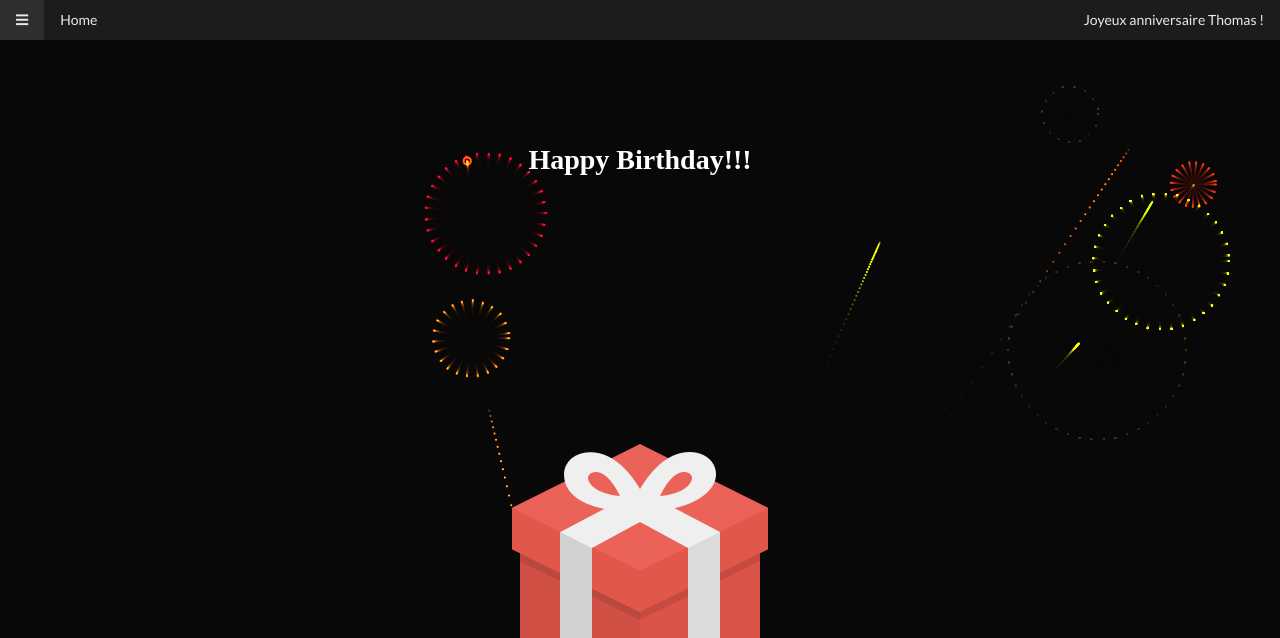
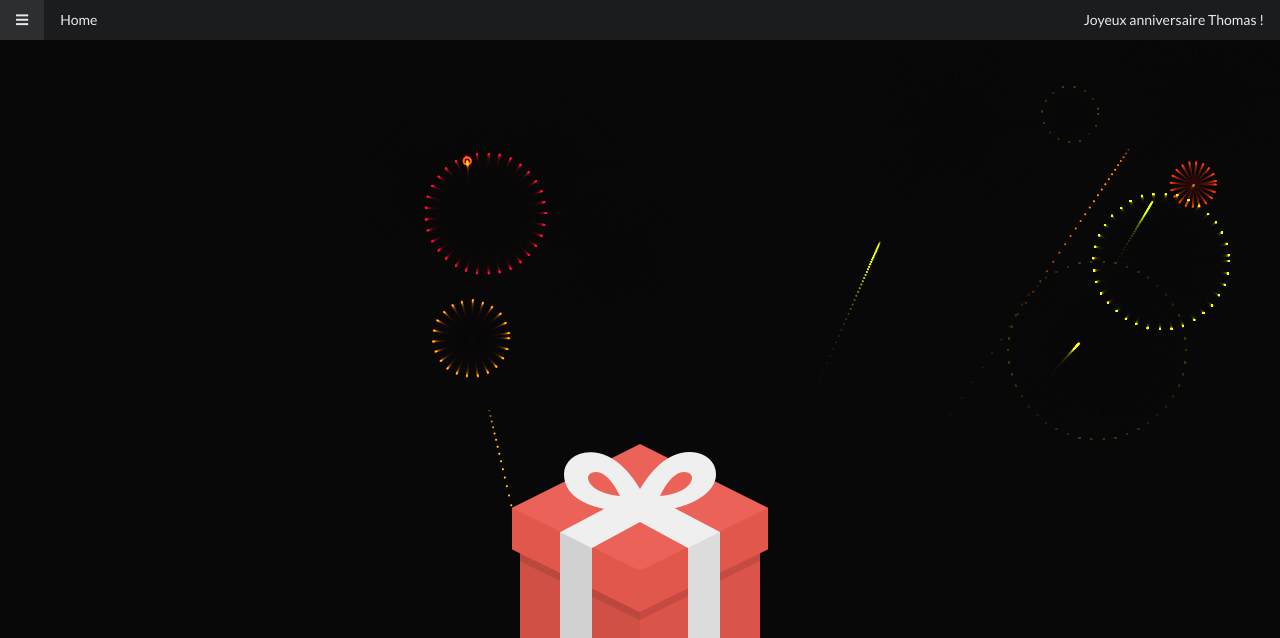
Before and after one commit to alaborderie/alaborderie.github.io, a plain HTML site: page index.html in a window 1280 px wide. Shown: the top 638 px of the page. Drawn offline with nearby package versions, Linux system fonts and the light colour scheme.

Commit message:
En fait fuck le happy birthday

```diff
--- a/index.html
+++ b/index.html
@@ -30,19 +30,6 @@
 
         canvas {
             display: block
-        }
-
-        h1 {
-            position: absolute;
-            top: 20%;
-            left: 50%;
-            transform: translate(-50%, -50%);
-            color: #fff;
-            font-family: "Source Sans Pro";
-            font-size: 2em;
-            font-weight: 900;
-            -webkit-user-select: none;
-            user-select: none;
         }
 
         @keyframes floating {
@@ -123,7 +110,6 @@
             </div> -->
         <main>
             <div class="birthday">
-                <h1>Happy Birthday!!!</h1>
                 <canvas id="birthday"></canvas>
                 <!-- <div id="present"> -->
                 <img id="gift" class="animated" src="./assets/img/gift.png">
```
